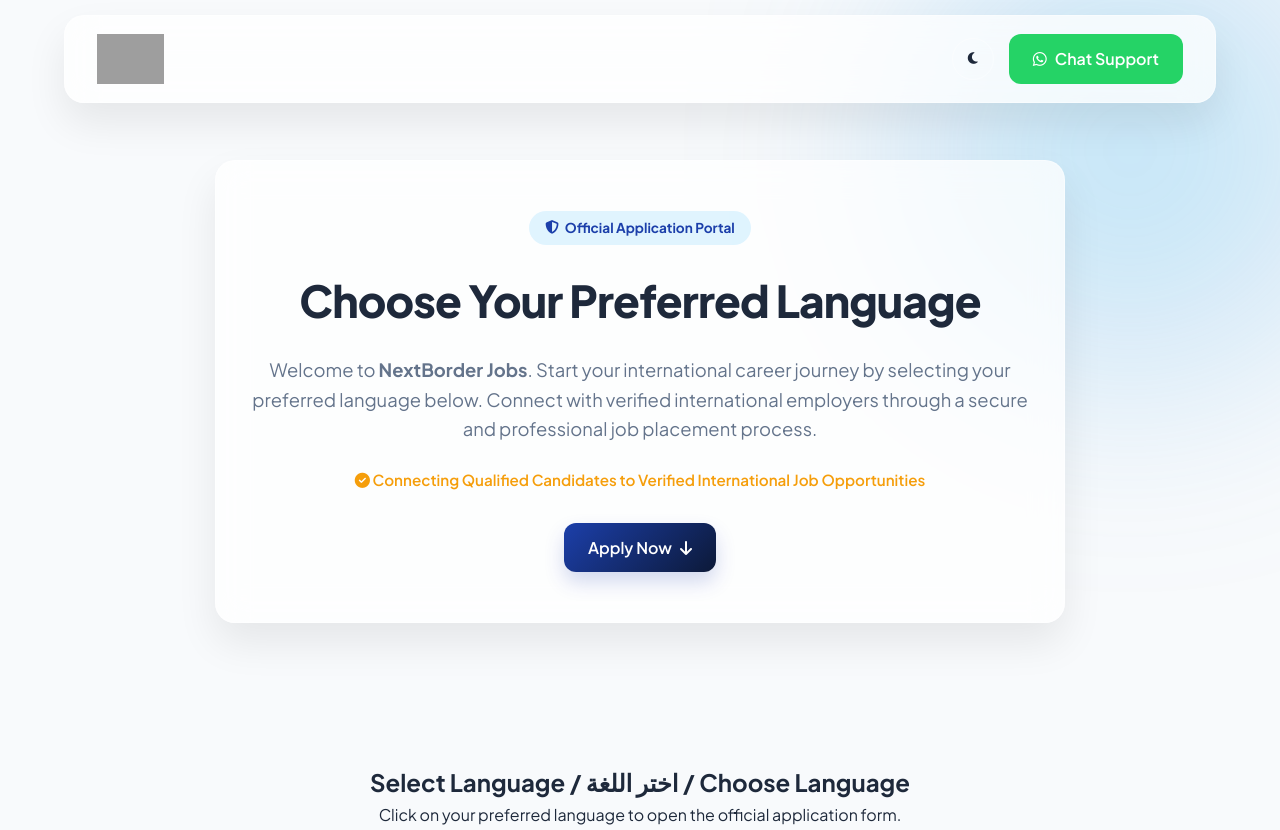
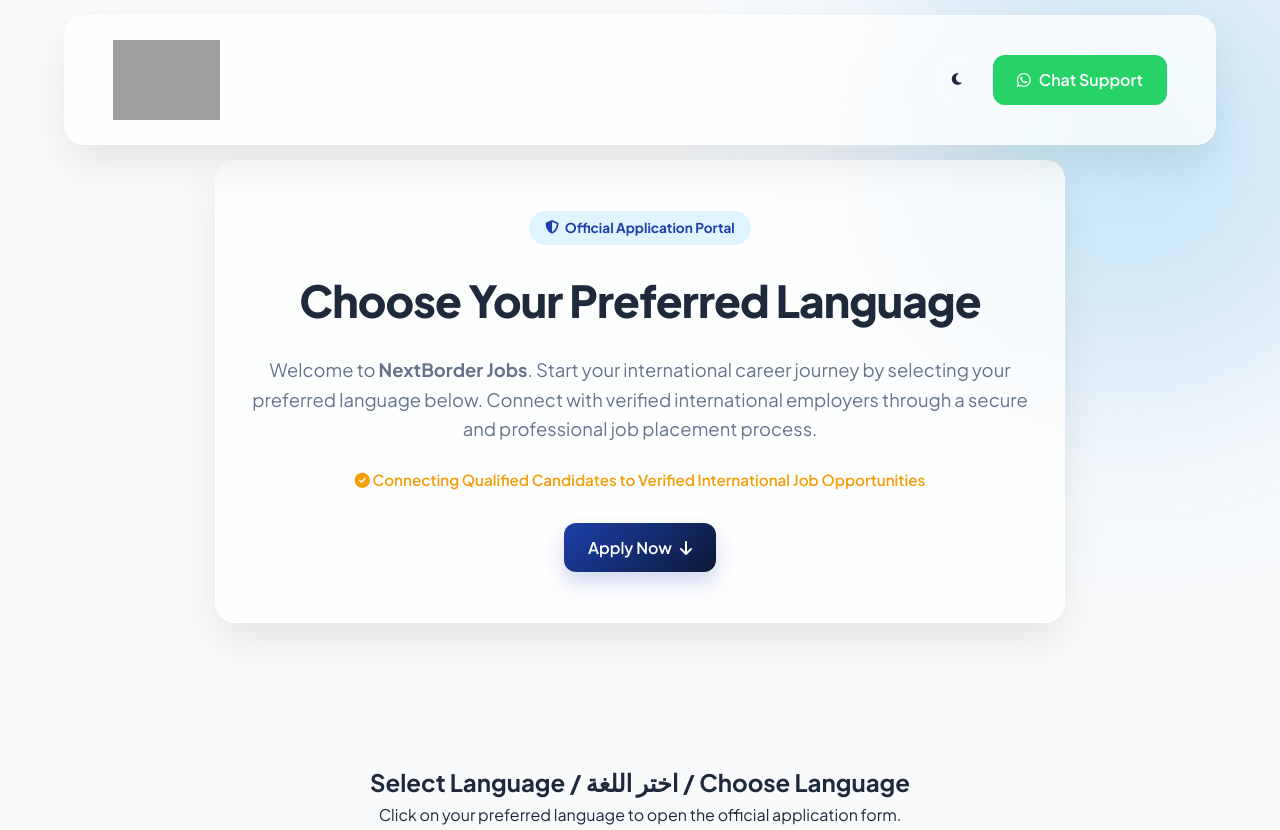
Before and after one commit to NextBorder/apply, a plain HTML site: page index.html in a window 1280 px wide. Shown: the top 830 px of the page. Drawn offline with Linux system fonts and the light colour scheme; grey boxes are pictures that could not be loaded.

Commit message:
Adjust padding and logo height in style.css

```diff
--- a/style.css
+++ b/style.css
@@ -96,7 +96,7 @@ body {
   width: 90%;
   max-width: 1200px;
   z-index: 1000;
-  padding: 18px 32px;
+  padding: 24px 48px;
 }
 
 .nav-container {
@@ -107,7 +107,7 @@ body {
 }
 
 .brand-logo img {
-  height: 50px;
+  height: 80px;
   display: block;
 }
 
```
